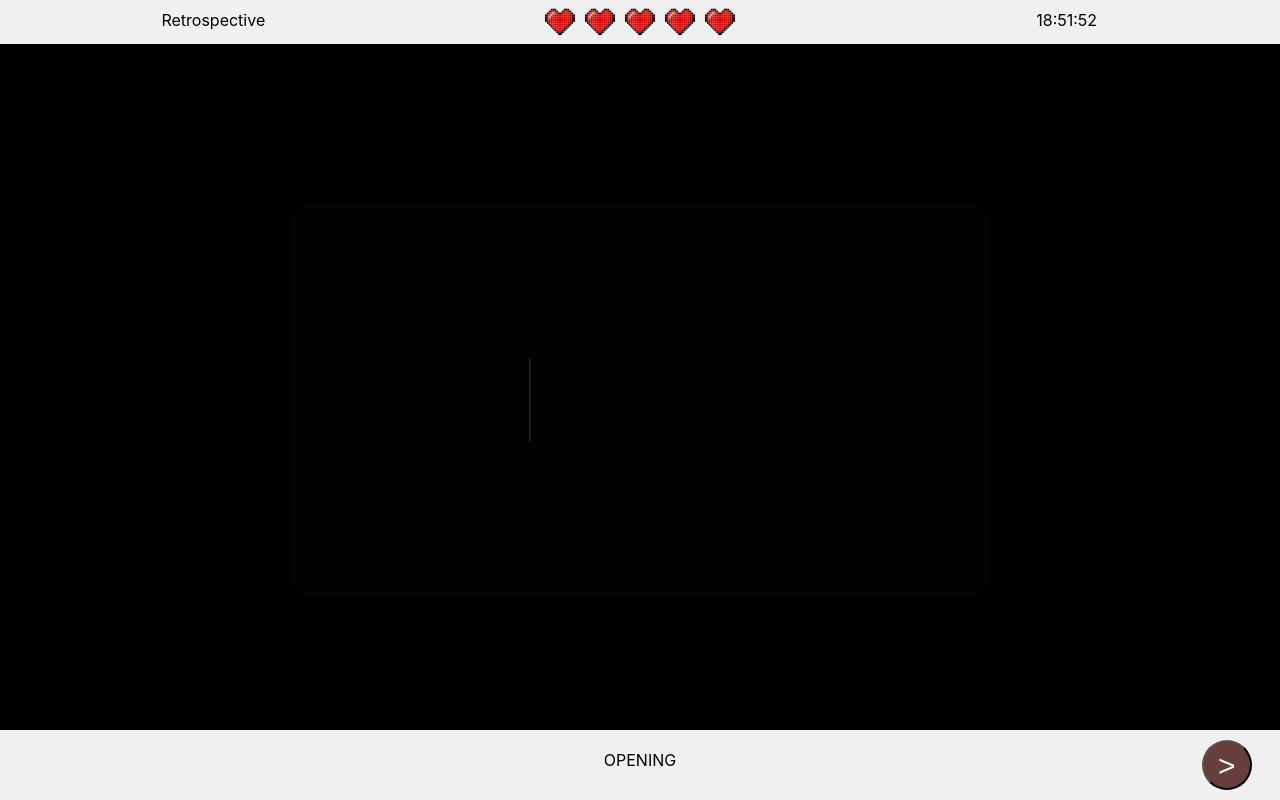
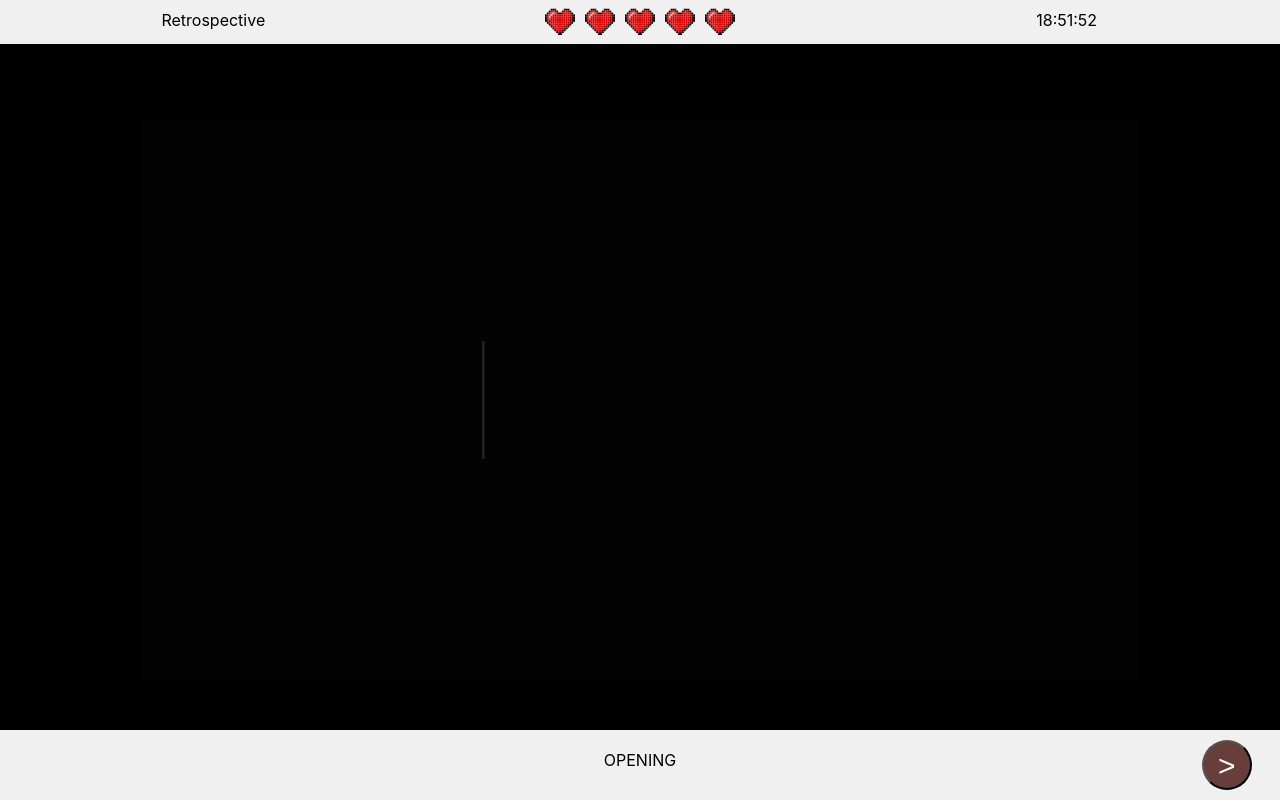
Before and after one commit to ttous/fun-sprint-retro, a React (Create React App) app: page / in a window 1280 px wide. Built offline with nearby package versions, Linux system fonts and the light colour scheme.

Commit message:
fix: improve gif logo display
- Set size relatively to screen size.
- Remove border-radius.

```diff
--- a/src/pages/Opening/index.css
+++ b/src/pages/Opening/index.css
@@ -10,7 +10,6 @@
 }
 
 .logo-gif {
-  border-radius: 20px;
   position: absolute;
   top: 0;
   right: 0;
--- a/src/pages/Opening/index.tsx
+++ b/src/pages/Opening/index.tsx
@@ -9,7 +9,9 @@ export default function Opening() {
         alt="logo GIF"
         className="logo-gif"
         src={logoGif}
-        width={700}
+        style={{
+          height: '70vh'
+        }}
       />
     </div>
   );
```
